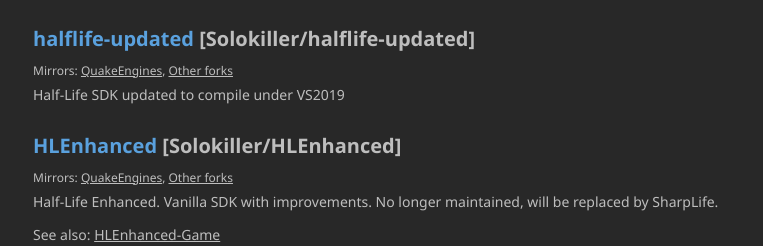
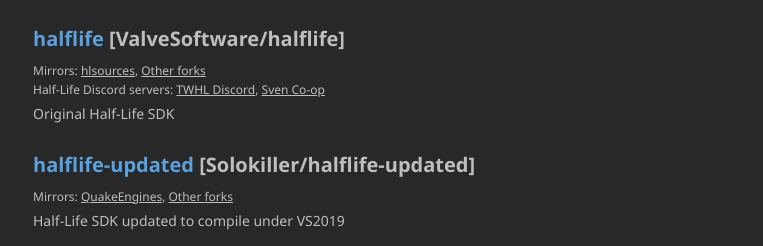
Before and after one commit to HLSources/HLSources.github.io, a plain HTML site: page index.html in a window 1280 px wide. Shown: the part 554-800 px from the top of the page, without its empty margins (257-1020 px from the left). Drawn offline with Linux system fonts and the light colour scheme; a script that the page names is missing.

Commit message:
Add original Half-Life SDK, add HL Discord servers

```diff
--- a/index.html
+++ b/index.html
@@ -68,6 +68,20 @@
 
 
     <div class="item">
+      <h3><a href="https://github.com/ValveSoftware/halflife">halflife</a> [ValveSoftware/halflife]</h3>
+      <span class="subtext">Mirrors:
+        <a href="https://github.com/hlsources/halflife">hlsources</a>,
+        <a href="https://techgaun.github.io/active-forks/index.html#ValveSoftware/halflife">Other forks</a><br>
+        <span class="subtext">
+          Half-Life Discord servers: <a href="https://discord.com/invite/NgN6JBu">TWHL Discord</a>,
+          <a href="https://discord.com/invite/svencoop">Sven Co-op</a>
+        </span>
+      </span><br>
+      <p>Original Half-Life SDK</p>
+    </div>
+
+
+    <div class="item">
       <h3><a href="https://github.com/Solokiller/halflife-updated">halflife-updated</a> [Solokiller/halflife-updated]
       </h3>
       <span class="subtext">Mirrors: <a href="https://github.com/QuakeEngines/halflife-updated">QuakeEngines</a>,
@@ -130,7 +144,7 @@
         <a href="https://techgaun.github.io/active-forks/index.html#FWGS/xash3d-fwgs">Other forks</a>
       </span><br>
       <span class="subtext">Official website: <a href="https://xash.su">xash.su</a> /
-        Official Discord channel: <a href="http://discord.fwgs.ru">Flying With Gauss [FWGS]</a></span><br>
+        Official Discord server: <a href="http://discord.fwgs.ru">Flying With Gauss [FWGS]</a></span><br>
       <p>Xash3D FWGS engine. Rebooted fork since big Xash3D 0.99(1.0 is not yet) update.</p>
     </div>
 
@@ -277,7 +291,7 @@
         <a href="https://techgaun.github.io/active-forks/index.html#kduske/TrenchBroom">Other forks</a></span><br>
       <span class="subtext">Official website:
         <a href="http://kristianduske.com/trenchbroom">kristianduske.com/trenchbroom</a> /
-        Official Discord channel: <a href="https://discord.gg/n7K8Cps">TrenchBroom</a></span>
+        Official Discord server: <a href="https://discord.gg/n7K8Cps">TrenchBroom</a></span>
       <p>Cross-Platform Level Editor http://kristianduske.com/trenchbroom</p>
     </div>
 
```
